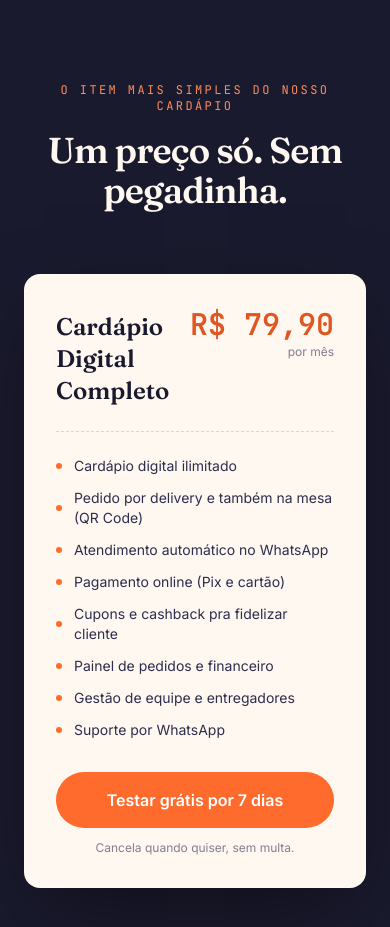
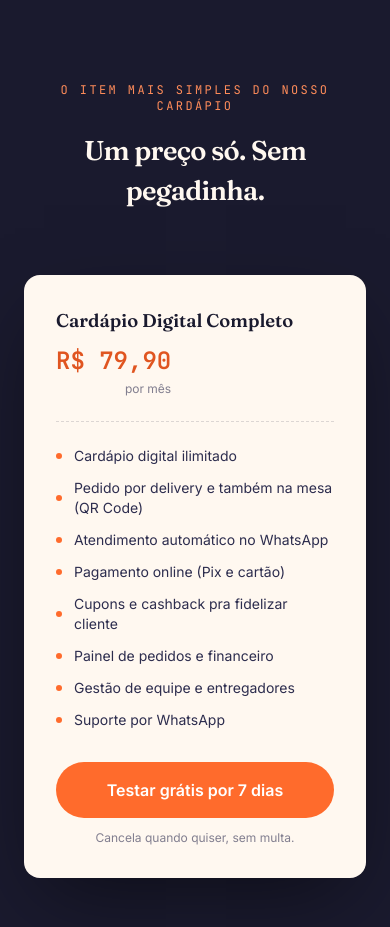
Before and after one commit to jorgeguto87/portal_eucardapio, a React (Vite) app: page / in a window 390 px wide. Shown: the part 5040-5967 px from the top of the page. Built offline with nearby package versions, Linux system fonts and the light colour scheme; no server answers.

Commit message:
Refactor Pricing component for responsive text sizing

```diff
--- a/src/components/Pricing.jsx
+++ b/src/components/Pricing.jsx
@@ -49,17 +49,17 @@ export default function Pricing() {
         <p className="font-[family-name:var(--font-mono)] text-xs tracking-[0.2em] uppercase text-ember-light mb-4">
           O item mais simples do nosso cardápio
         </p>
-        <h2 className="font-[family-name:var(--font-display)] text-4xl md:text-5xl font-semibold tracking-tight mb-16">
+        <h2 className="font-[family-name:var(--font-display)] text-[clamp(1.7rem,6vw,3rem)] font-semibold tracking-tight mb-16">
           Um preço só. Sem pegadinha.
         </h2>
 
         <div className="price-card bg-paper text-ink rounded-2xl p-8 md:p-10 text-left shadow-[0_30px_80px_-20px_rgba(0,0,0,0.5)]">
-          <div className="flex items-baseline justify-between gap-4 pb-6 mb-6 border-b border-dashed border-ink/15">
-            <span className="font-[family-name:var(--font-display)] text-2xl font-semibold">
+          <div className="flex flex-wrap items-baseline justify-between gap-x-4 gap-y-2 pb-6 mb-6 border-b border-dashed border-ink/15">
+            <span className="font-[family-name:var(--font-display)] text-[clamp(1.15rem,4.5vw,1.5rem)] font-semibold">
               Cardápio Digital Completo
             </span>
             <div className="text-right shrink-0">
-              <span className="font-[family-name:var(--font-mono)] text-3xl md:text-4xl font-bold text-ember-dark">R$ 79,90</span>
+              <span className="font-[family-name:var(--font-mono)] text-[clamp(1.5rem,6vw,2.25rem)] font-bold text-ember-dark">R$ 79,90</span>
               <span className="block text-xs text-ink-soft/60 mt-0.5">por mês</span>
             </div>
           </div>
```
